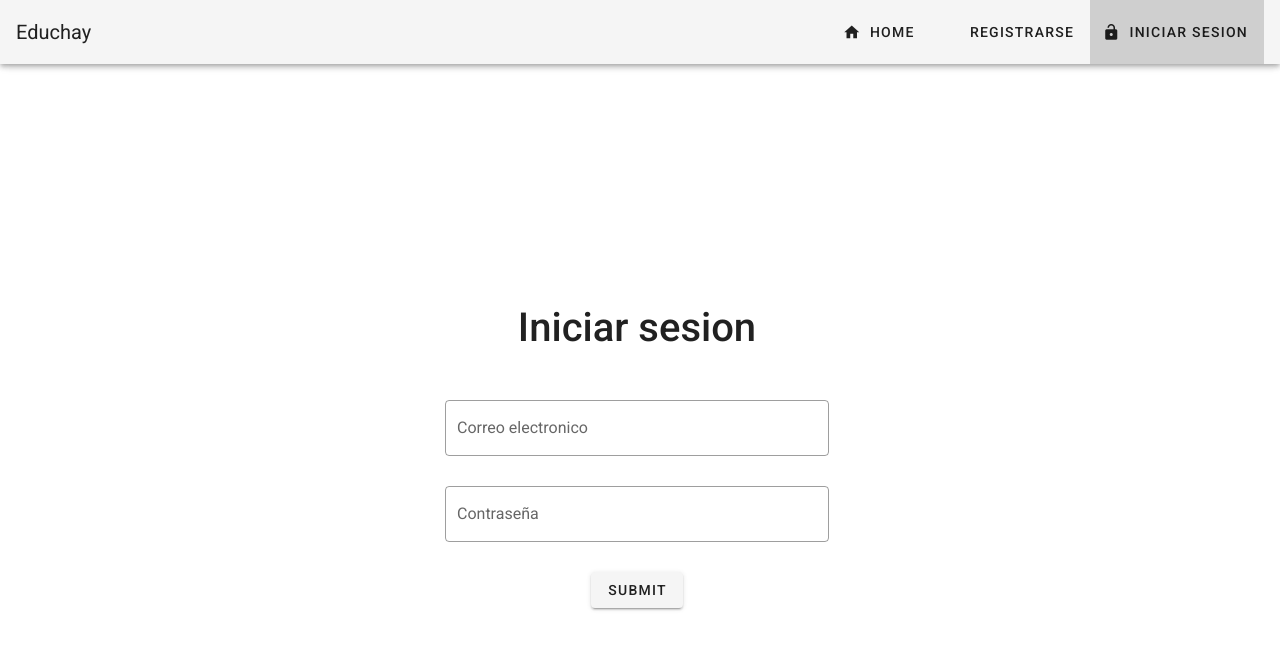
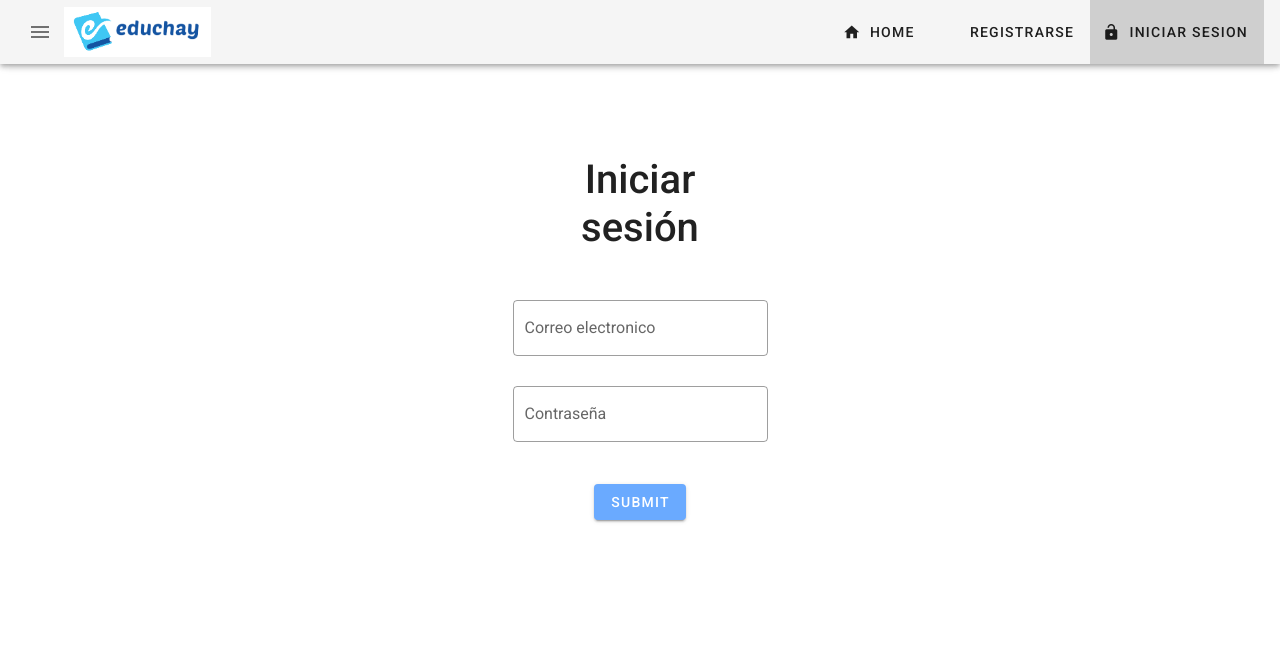
Before and after one commit to cs2901-2020-1/project-educhay_, a Nuxt app in the folder client/: page /login in a window 1280 px wide. Shown: the top 650 px of the page. Built offline with nearby package versions, Linux system fonts and the light colour scheme.

Commit message:
design fixes

```diff
--- a/client/components/NavBar.vue
+++ b/client/components/NavBar.vue
@@ -1,6 +1,9 @@
 <template>
   <div>
     <v-navigation-drawer v-model="sidebar" app>
+      <span>
+        <v-app-bar-nav-icon class="mt-3 ml-5" @click="sidebar = !sidebar" />
+      </span>
       <v-list>
         <v-list-item
           v-for="item in menuItems"
@@ -10,29 +13,26 @@
           <v-list-item-icon>
             <v-icon>{{ item.icon }}</v-icon>
           </v-list-item-icon>
-          <v-list-item-content>
-            {{ item.title }}
-          </v-list-item-content>
+          <v-list-item-content>{{ item.title }}</v-list-item-content>
         </v-list-item>
       </v-list>
     </v-navigation-drawer>
 
     <v-app-bar>
-      <span class="hidden-sm-and-up">
+      <!-- <span class="hidden-sm-and-up"> -->
+      <span>
         <v-app-bar-nav-icon @click="sidebar = !sidebar" />
       </span>
       <v-toolbar-title>
-        <nuxt-link to="/" tag="span" style="cursor: pointer;">
+        <!-- <nuxt-link to="/" tag="span" style="cursor: pointer;">
           {{ appTitle }}
-        </nuxt-link>
-        <!--        <b-img src="~/assets/logo.png" />-->
+        </nuxt-link>-->
+        <b-img src="~/assets/logo.png" height="50" />
       </v-toolbar-title>
       <v-spacer />
       <v-toolbar-items class="hidden-xs-only">
         <v-btn v-for="item in menuItems" :key="item.title" text :to="item.path">
-          <v-icon left dark>
-            {{ item.icon }}
-          </v-icon>
+          <v-icon left dark>{{ item.icon }}</v-icon>
           {{ item.title }}
         </v-btn>
       </v-toolbar-items>
--- a/client/pages/login.vue
+++ b/client/pages/login.vue
@@ -1,8 +1,8 @@
 <template>
-  <v-container class="fill-height my-style">
-    <v-row align="center" justify="center">
-      <v-col class="text-center">
-        <h1 class="m-5">Iniciar sesion</h1>
+  <v-container>
+    <v-row align="start" justify="center" class="mt-5">
+      <v-col class="text-center" md="3">
+        <h1 class="m-5">Iniciar sesión</h1>
         <v-form>
           <v-text-field
             v-model="form.email"
@@ -16,9 +16,9 @@
             label="Contraseña"
             outlined
           />
-          <v-btn @click="onSubmit">
-            submit
-          </v-btn>
+          <v-btn color="primary lighten-2" class="mt-3" @click="onSubmit"
+            >submit</v-btn
+          >
         </v-form>
       </v-col>
     </v-row>
--- a/client/pages/register.vue
+++ b/client/pages/register.vue
@@ -1,7 +1,7 @@
 <template>
-  <v-container class="fill-height my-style">
-    <v-row align="center" justify="center">
-      <v-col class="text-center">
+  <v-container>
+    <v-row align="start" justify="center" class="mt-5">
+      <v-col class="text-center" md="3">
         <h1 class="m-5">Registro</h1>
         <v-form>
           <v-text-field
@@ -34,9 +34,7 @@
             label="Contraseña"
             outlined
           />
-          <v-btn @click="onSubmit">
-            submit
-          </v-btn>
+          <v-btn color="primary" class="mt-3" @click="onSubmit">submit</v-btn>
         </v-form>
       </v-col>
     </v-row>
```
